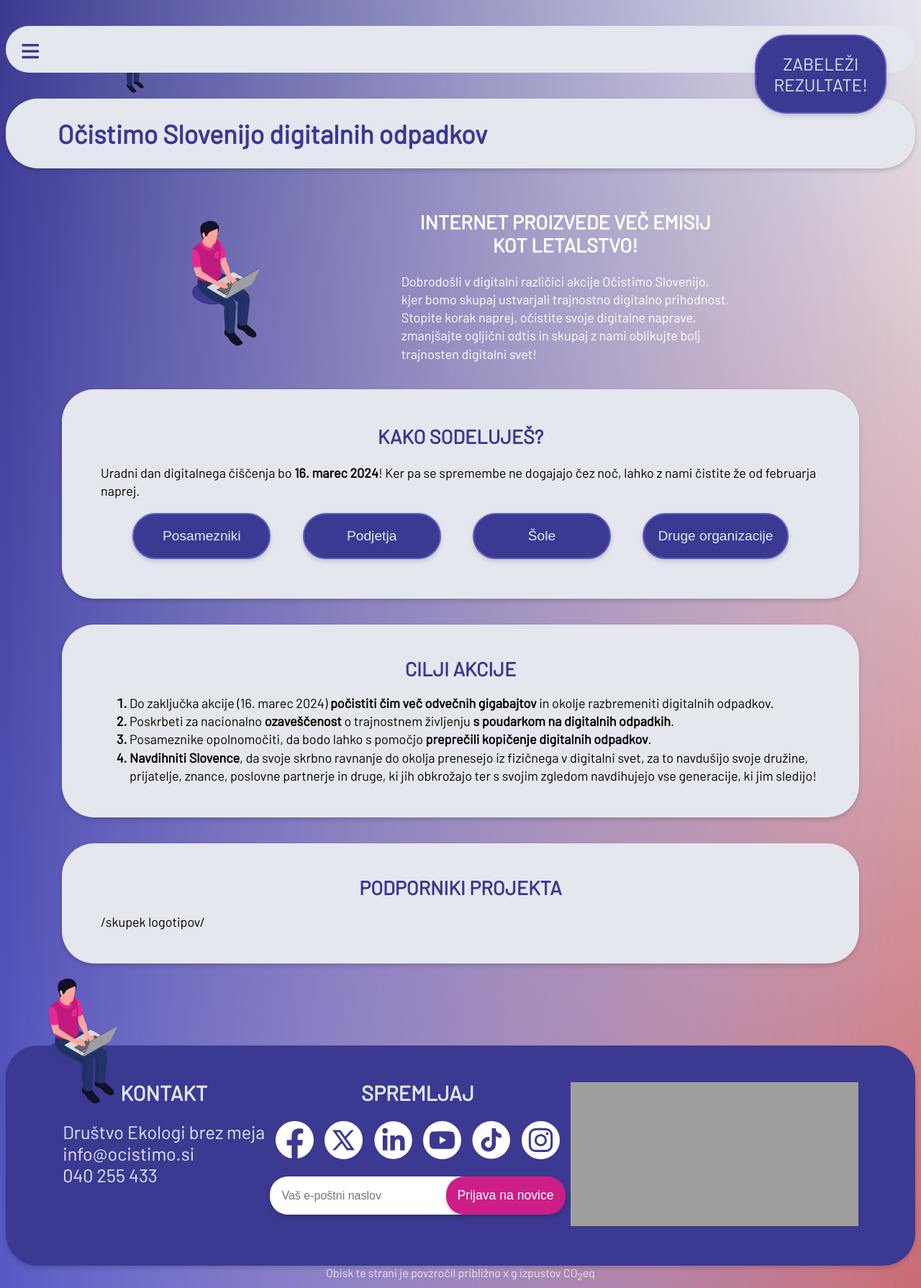
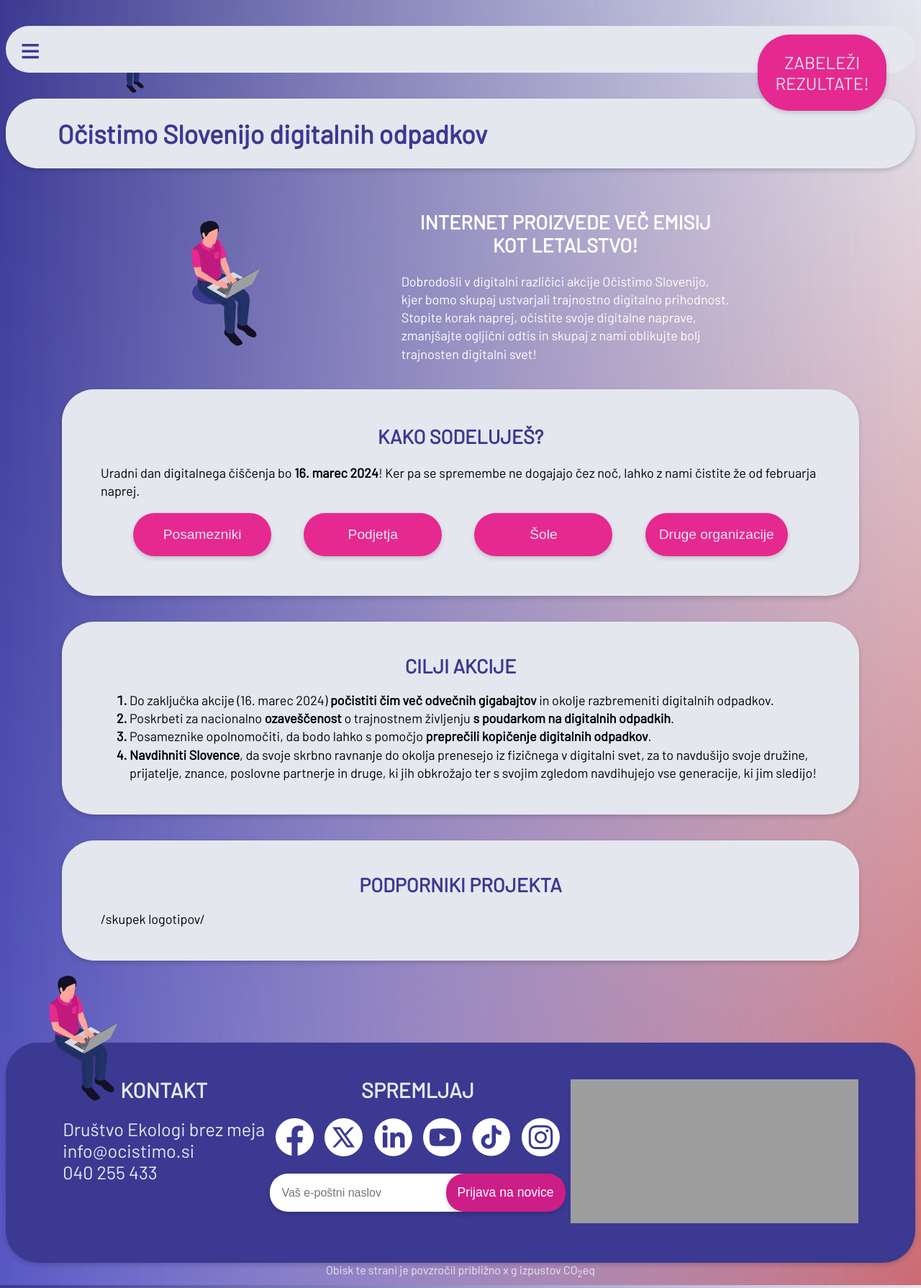
Before and after one commit to ewba/dcd-si, a Jekyll site: the page built from index.md, in a window 1280 px wide. Shown: the whole page at 72% size. Built offline with Jekyll 4.4.1, drawn with Linux system fonts in a browser that asks for light colours; grey boxes are pictures that could not be loaded.

Commit message:
več "žive" rdeče

```diff
--- a/_sass/main.scss
+++ b/_sass/main.scss
@@ -47,11 +47,12 @@ p, .para {
 @mixin button() {
   padding: 1em;
   margin-bottom: 0.5em;
-  background-color: $violaTemna;
+  background-color: $rdecaZiva;
   color: $sivaSvetla;
   @include curvyEdge();
-  border: 2px solid $viola;
+  border: 0px solid $viola;
   text-align: center;
+  font-weight: 500;
   cursor: pointer;
   a {
     color: $sivaSvetla;
--- a/_sass/menu.scss
+++ b/_sass/menu.scss
@@ -35,7 +35,7 @@ $height: 65px;
 }
 #menu li a:hover {
 	color: $sivaSvetla;
-	background: $rdecaUstna;
+	background: $rdecaZiva;
 }
 #menu input {
 	display: none;
@@ -81,7 +81,7 @@ $height: 65px;
 	display: block
 }
 #menu ul.sub-menus a:hover{
-	background: $rdecaUstna;
+	background: $rdecaZiva;
 	color: $viola;
 }
 // hover added by Jaka - force screen readers to the burger menu, so kb navigation works for subitems
```
